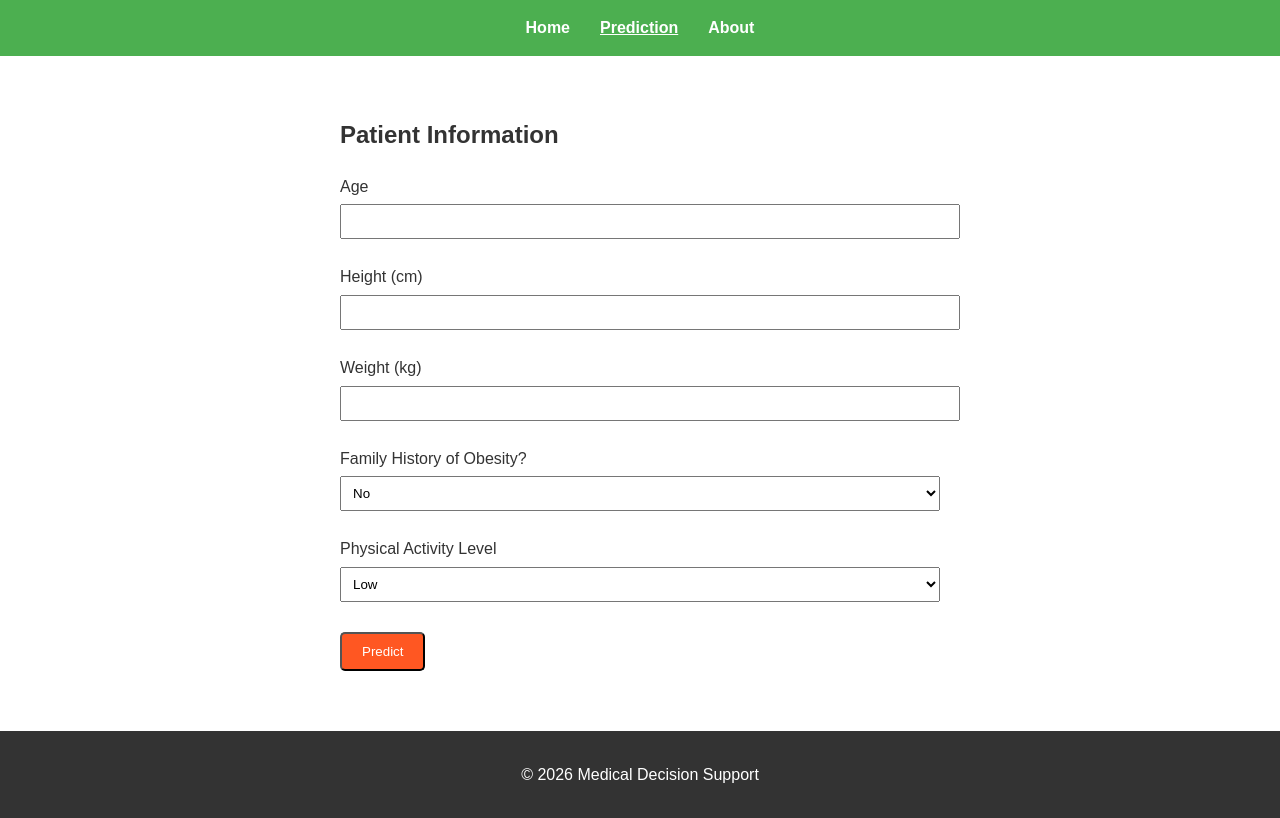
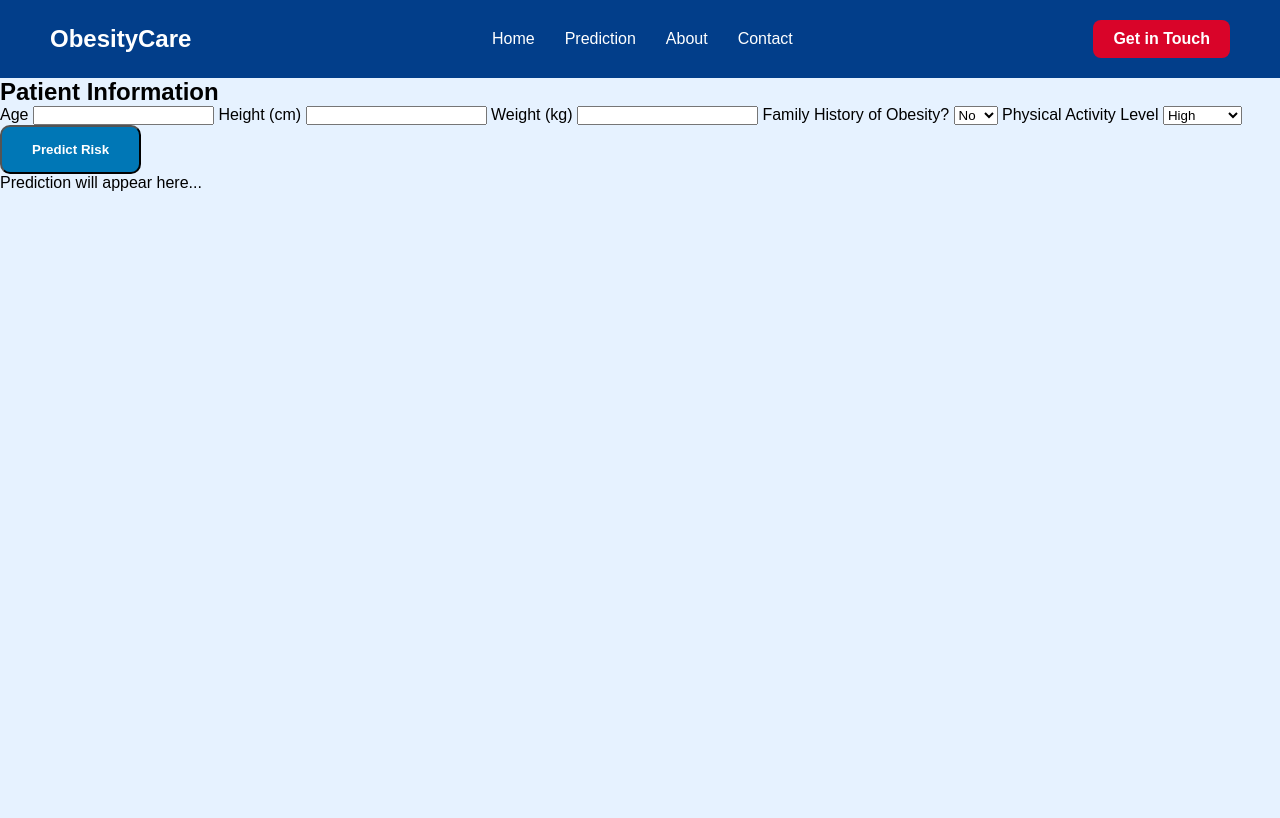
Before and after one commit to Fatim92/MEDICAL-DECISION-SUPPORT-FATIMEZZAHRA, a plain HTML site: page app/prediction.html in a window 1280 px wide. Drawn offline with Linux system fonts and the light colour scheme.

```diff
--- a/app/prediction.html
+++ b/app/prediction.html
@@ -2,51 +2,56 @@
 <html lang="en">
 <head>
     <meta charset="UTF-8">
-    <title>Prediction - Medical Decision Support</title>
+    <meta name="viewport" content="width=device-width, initial-scale=1.0">
+    <title>Prediction - Obesity Risk</title>
     <link rel="stylesheet" href="style.css">
 </head>
 <body>
-    <header>
+    <!-- Navbar -->
     <nav>
-            <ul>
+        <div class="logo">ObesityCare</div>
+        <ul class="nav-links">
             <li><a href="index.html">Home</a></li>
             <li><a href="prediction.html" class="active">Prediction</a></li>
             <li><a href="about.html">About</a></li>
+            <li><a href="contact.html">Contact</a></li>
         </ul>
+        <a href="contact.html" class="btn-nav">Get in Touch</a>
     </nav>
-    </header>
 
-    <section class="form-section">
-        <h1>Patient Information</h1>
-        <form>
+    <!-- Prediction Form -->
+    <section class="prediction-form">
+        <h2>Patient Information</h2>
+        <form id="predictionForm">
             <label for="age">Age</label>
-            <input type="number" id="age" name="age">
+            <input type="number" id="age" name="age" required>
 
             <label for="height">Height (cm)</label>
-            <input type="number" id="height" name="height">
+            <input type="number" id="height" name="height" required>
 
             <label for="weight">Weight (kg)</label>
-            <input type="number" id="weight" name="weight">
+            <input type="number" id="weight" name="weight" required>
 
             <label for="family_history">Family History of Obesity?</label>
             <select id="family_history" name="family_history">
-                <option>No</option>
-                <option>Yes</option>
+                <option value="Yes">Yes</option>
+                <option value="No" selected>No</option>
             </select>
 
             <label for="activity">Physical Activity Level</label>
             <select id="activity" name="activity">
-                <option>Low</option>
-                <option>Moderate</option>
-                <option>High</option>
+                <option value="Low">Low</option>
+                <option value="Moderate">Moderate</option>
+                <option value="High" selected>High</option>
             </select>
 
-            <button type="submit" class="btn">Predict</button>
+            <button type="submit" class="btn-hero">Predict Risk</button>
         </form>
+
+        <div id="result">
+            <p>Prediction will appear here...</p>
+        </div>
     </section>
 
-    <footer>
-        <p>&copy; 2026 Medical Decision Support</p>
-    </footer>
 </body>
 </html>
--- a/app/style.css
+++ b/app/style.css
@@ -1,101 +1,95 @@
-body {
-    font-family: 'Arial', sans-serif;
+/* Reset */
+* {
     margin: 0;
     padding: 0;
-    line-height: 1.6;
-    color: #333;
+    box-sizing: border-box;
+    font-family: 'Arial', sans-serif;
 }
 
-header {
-    background-color: #4CAF50;
-    padding: 15px 0;
+body {
+    background-color: #e6f2ff;
+}
+
+/* Navbar */
+nav {
+    display: flex;
+    justify-content: space-between;
+    align-items: center;
+    padding: 20px 50px;
+    background-color: #023e8a;
+}
+
+nav .logo {
+    color: white;
+    font-size: 1.5rem;
+    font-weight: bold;
 }
 
 nav ul {
+    list-style: none;
     display: flex;
-    justify-content: center;
-    list-style: none;
-    margin: 0;
-    padding: 0;
-}
-
-nav ul li {
-    margin: 0 15px;
+    gap: 30px;
 }
 
 nav ul li a {
     color: white;
     text-decoration: none;
+    font-weight: 500;
+}
+
+nav .btn-nav {
+    background-color: #d90429;
+    color: white;
+    padding: 10px 20px;
+    border-radius: 8px;
+    text-decoration: none;
     font-weight: bold;
 }
 
-nav ul li a.active {
-    text-decoration: underline;
+nav .btn-nav:hover {
+    background-color: #9b0218;
 }
 
+/* Hero Section */
 .hero {
-    position: relative;
-    text-align: center;
-    color: white;
-}
-
-.hero-img {
-    width: 100%;
-    max-height: 400px;
-    object-fit: cover;
-    opacity: 0.8;
+    display: flex;
+    justify-content: space-between;
+    align-items: center;
+    padding: 60px 50px;
+    gap: 20px;
 }
 
 .hero-text {
-    position: absolute;
-    top: 50%;
-    left: 50%;
-    transform: translate(-50%, -50%);
+    max-width: 50%;
 }
 
-.btn {
-    display: inline-block;
-    padding: 10px 20px;
-    background-color: #FF5722;
-    color: white;
-    text-decoration: none;
-    border-radius: 5px;
-    margin-top: 15px;
+.hero-text h1 {
+    font-size: 3rem;
+    color: #03045e;
+    margin-bottom: 20px;
 }
 
-.form-section {
-    padding: 40px;
-    max-width: 600px;
-    margin: auto;
+.hero-text p {
+    font-size: 1.2rem;
+    margin-bottom: 30px;
+    color: #023e8a;
 }
 
-.form-section form label {
-    display: block;
-    margin: 10px 0 5px;
+.btn-hero {
+    background-color: #0077b6;
+    color: white;
+    padding: 15px 30px;
+    border-radius: 10px;
+    text-decoration: none;
+    font-weight: bold;
 }
 
-.form-section form input,
-.form-section form select {
-    width: 100%;
-    padding: 8px;
-    margin-bottom: 15px;
+.btn-hero:hover {
+    background-color: #023e8a;
 }
 
-.about-section {
-    padding: 40px;
-    text-align: center;
+.hero-image img {
+    max-width: 100%;
+    border-radius: 15px;
+    box-shadow: 0px 5px 20px rgba(0,0,0,0.2);
 }
-
-.about-section img {
-    width: 80%;
-    max-width: 600px;
-    margin-top: 20px;
-}
-
-footer {
-    background-color: #333;
-    color: white;
-    text-align: center;
-    padding: 15px 0;
-    margin-top: 20px;
-}
```
Also changed, not shown: app/about.html (+11 -13 lines), app/contact.html (added, +37 -0 lines), app/index.html (+20 -17 lines). Lines whose indentation alone changed are shown as unchanged.
